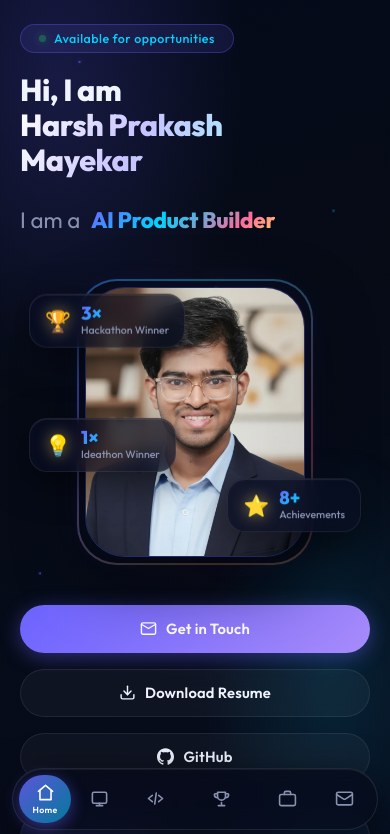
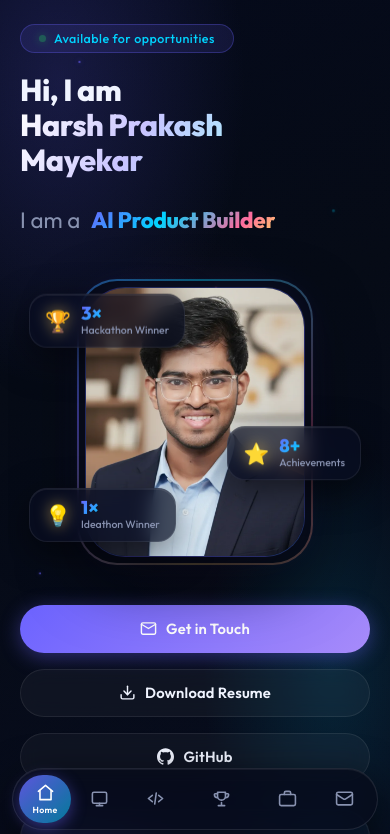
Before and after one commit to hmcommits/portfolio, a React (Vite) app: page / in a window 390 px wide. Shown: the top 834 px of the page. Built offline with nearby package versions, Linux system fonts and the light colour scheme.

Commit message:
style: Reposition achievement cards - 8+ up, Ideathon down

```diff
--- a/src/components/Hero.module.css
+++ b/src/components/Hero.module.css
@@ -217,8 +217,8 @@
   z-index: 6;
 }
 .achievementTop    { top: 16px;    left: -64px; }
-.achievementMid    { bottom: 120px; left: -64px; }
-.achievementBottom { bottom: 40px; right: -64px; }
+.achievementMid    { bottom: 30px;  left: -64px; }
+.achievementBottom { bottom: 100px; right: -64px; }
 
 .achievementCard {
   display: flex;
@@ -436,8 +436,8 @@
 
   /* Stat cards pinned to the photo corners, pulled inward */
   .achievementTop    { top: 10px;    left: -68px; }
-  .achievementMid    { bottom: 100px; left: -68px; }
-  .achievementBottom { bottom: 28px; right: -68px; }
+  .achievementMid    { bottom: 18px;  left: -68px; }
+  .achievementBottom { bottom: 88px;  right: -68px; }
   .achievementCard { padding: 10px 15px; gap: 10px; }
   .achieveIcon { font-size: 1.3rem; }
   .achieveNumber { font-size: 1.15rem; }
@@ -455,8 +455,8 @@
 
   /* Bring cards slightly closer on very narrow screens */
   .achievementTop    { top: 8px;    left: -56px; }
-  .achievementMid    { bottom: 80px; left: -56px; }
-  .achievementBottom { bottom: 20px; right: -56px; }
+  .achievementMid    { bottom: 10px; left: -56px; }
+  .achievementBottom { bottom: 72px; right: -56px; }
 
   .ctaRow { width: 100%; flex-direction: column; }
   .btnPrimary, .btnSecondary, .btnGithub {
```
